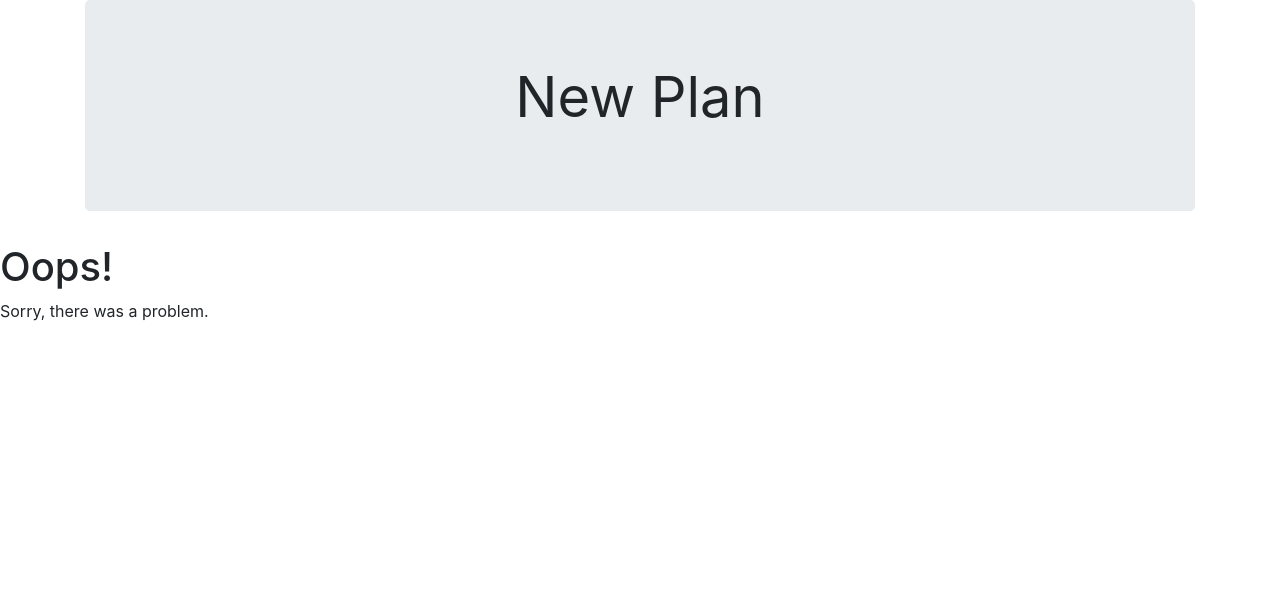
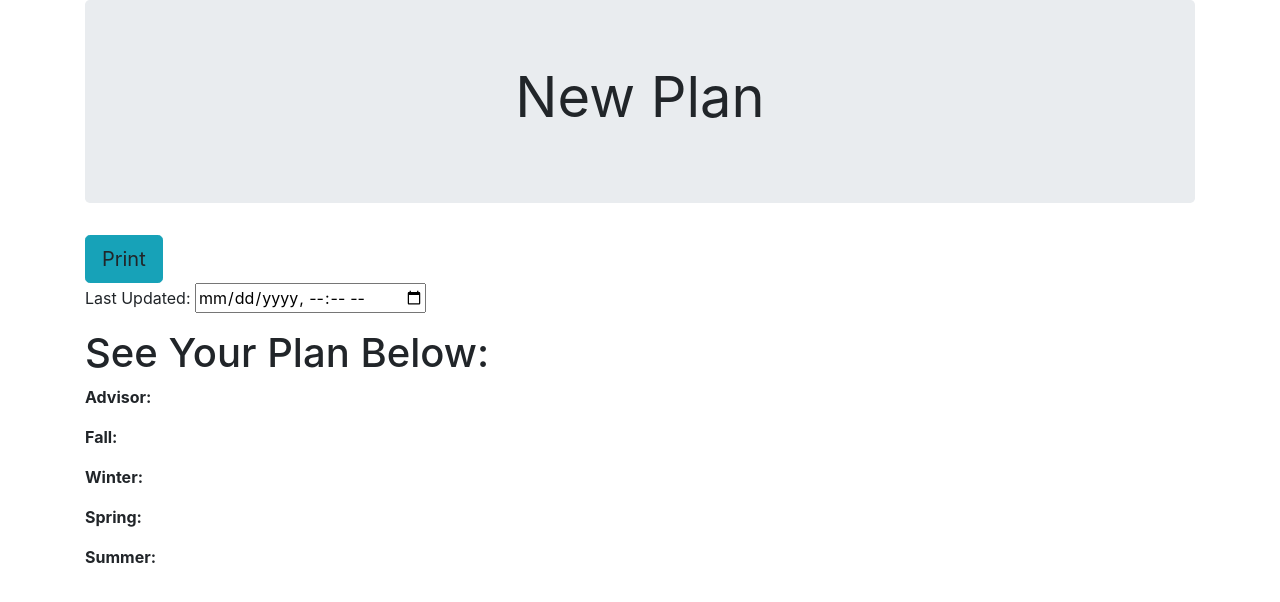
Before and after one commit to amc206/SDEV485-GroupProject, a PHP site: page /confirm3.php in a window 1280 px wide. Shown: the top 602 px of the page. Run offline with PHP 8.4, Linux system fonts and the light colour scheme; data that the repository does not hold is empty.

Commit message:
cleaned up some code in confirm3.php and script.js

```diff
--- a/PBI-3/confirm3.php
+++ b/PBI-3/confirm3.php
@@ -14,7 +14,6 @@
 <div id ="main" class ="container">
     <div class="jumbotron">
         <h2 class="display-4"><center><b>New Plan</b></center></h2>
-        <p><code id="output"></code></p>
     </div>
 
     <!--<div class="results-link social-sharing">
@@ -26,10 +25,10 @@
         </form>
     </div>-->
 
-</div>
+<!--</div>-->
 
-    <?php
-    if (isset($_POST['send'])){
+    <!--<//?php
+    /*if (isset($_POST['send'])){
         $to = 'email'; //email address
         $subject = 'Student Plan';
 
@@ -42,10 +41,10 @@
 
         //echo $message;
         $success = mail($to, $subject, $message,'-campos.angel@student.greenriver.edu');
-    }
-    ?>
+    }*/
+    ?>-->
 
-    <?php if (isset($success) && $success){ ?>
+    <!--<//?php if (isset($success) && $success){ ?>-->
         <div id="print">
             <!--<button onclick="window.print()">Print</button>-->
             <a class="btn btn-info btn-lg" onclick="window.print()">
@@ -72,11 +71,10 @@
         echo "<p><b>Spring:</b> $spring</p>";
         echo "<p><b>Summer:</b> $summer</p>";
         ?>
-    <?php } else { ?>
+    <!--<//?php } else { ?>
     <h1>Oops!</h1>
-    Sorry, there was a problem.
-    <?php } ?>
-
+    Sorry, there was a problem.-->
+    <!--<//?php } ?>-->
 
 
 </div>
--- a/PBI-3/script3/script.js
+++ b/PBI-3/script3/script.js
@@ -40,4 +40,12 @@
 
 })();
 
-document.getElementById("form3");
+document.getElementById("form3").onsubmit = validate;
+function validate(){
+    let advisor = document.getElementById("advisor").value;
+
+    let fall = document.getElementById("fall").value;
+    let winter = document.getElementById("winter").value;
+    let spring = document.getElementById("spring").value;
+    let summer = document.getElementById("summer").value;
+}
```
